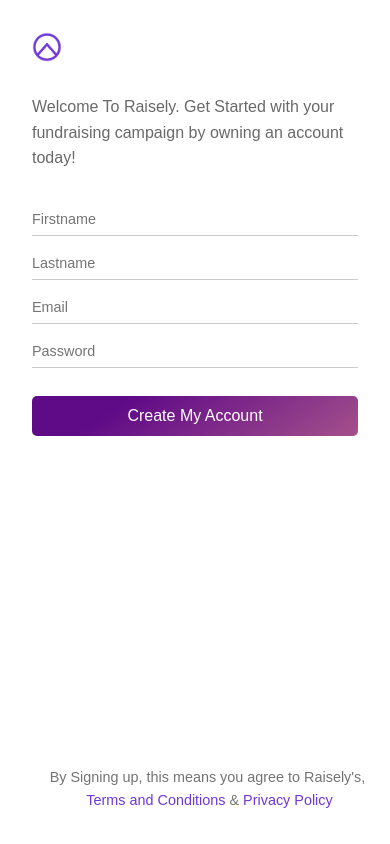
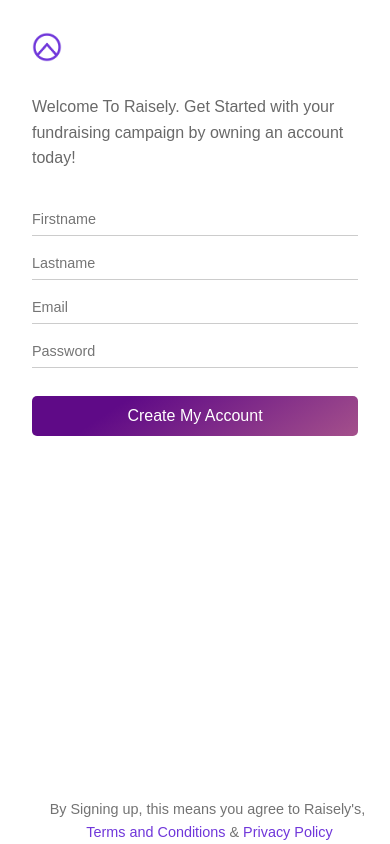
Before and after one commit to stevendaye/raisely-signup, a React (Create React App) app in the folder client/: page / in a window 390 px wide. Built offline with nearby package versions, Linux system fonts and the light colour scheme.

Commit message:
Fixed Typo, Footer css padding & edited documentation

```diff
--- a/client/src/App.css
+++ b/client/src/App.css
@@ -427,6 +427,6 @@
   position: absolute;
   text-align: center;
   width: 400px;
-  margin: 0 0 4rem 0;
+  margin: 0 0 2rem 0;
   bottom: 0;
 }
--- a/client/src/Layout.css
+++ b/client/src/Layout.css
@@ -31,11 +31,6 @@
     }
     .wrap-welcome {
         padding: 0 2rem;
-    }
-
-    /* Footer */
-    footer {
-        padding-bottom: 2rem;
     }
 }
 
@@ -78,12 +73,6 @@
     .wrap-welcome {
         padding: 0 2rem;
     }
-
-    /* Footer */
-    footer {
-        padding-bottom: 2rem;
-    }
-
 }
 
 /* On Small Screens*/
--- a/client/src/components/dashboard/Signup.js
+++ b/client/src/components/dashboard/Signup.js
@@ -31,7 +31,7 @@
 
         if (!/^[a-z0-9._-]+@[a-z0-9._-]+\.[a-z]{2,6}$/.test(email)) {
             this.props.onShowNotification(
-                "You email address needs an at symbol(@) and at least one dot(.)", "danger"
+                "You email address needs an at symbol(@) and at least one dot(.) with no capitalization", "danger"
             );
         } else {
             this.props.onCheckUser(email);
@@ -53,19 +53,19 @@
 
         if (!/^[a-zA-Z-][^0-9._!¡?÷?¿/\\+=@#$%ˆ"'&*(){}|~<>;:[\]]{1,30}$/.test(firstName)) {
             this.props.onShowNotification(
-                "Your firstname must be at least 2 characters long with no special characters", "danger"
+                "Your firstname must be at least 2 characters long with no special characters except hyphens (-)", "danger"
             );
         }
 
         if (!/^[a-zA-Z-][^0-9._!¡?÷?¿/\\+=@#$%ˆ"'&*(){}|~<>;:[\]]{1,30}$/.test(lastName)) {
             this.props.onShowNotification(
-                "Your lastname must be at least 2 characters long with no special characters", "danger"
+                "Your lastname must be at least 2 characters long with no special characters except hyphens (-)", "danger"
             );
         }
 
         if (!/^[a-z0-9._-]+@[a-z0-9._-]+\.[a-z]{2,6}$/.test(email)) {
             this.props.onShowNotification(
-                "You email address needs an at symbol(@) and at least one dot(.)", "danger"
+                "You email address needs an at symbol(@) and at least one dot(.) with no capitalization", "danger"
             );
         }
 
```
Also changed, not shown: 1 other file (tests, documents, lock files or other folders).
